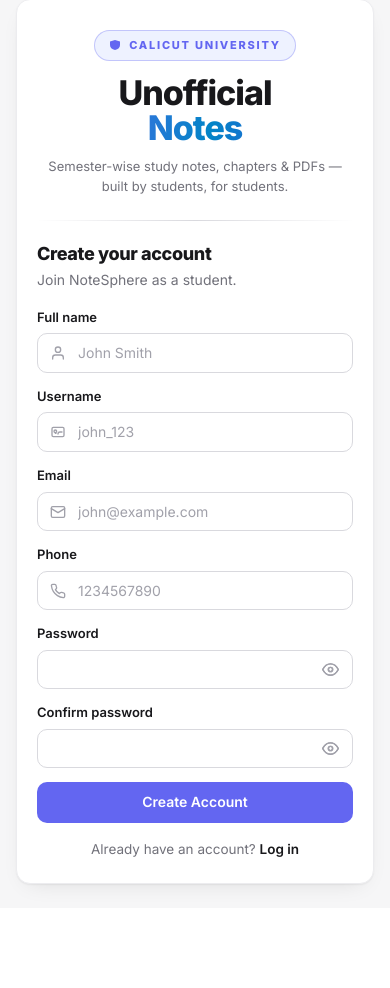
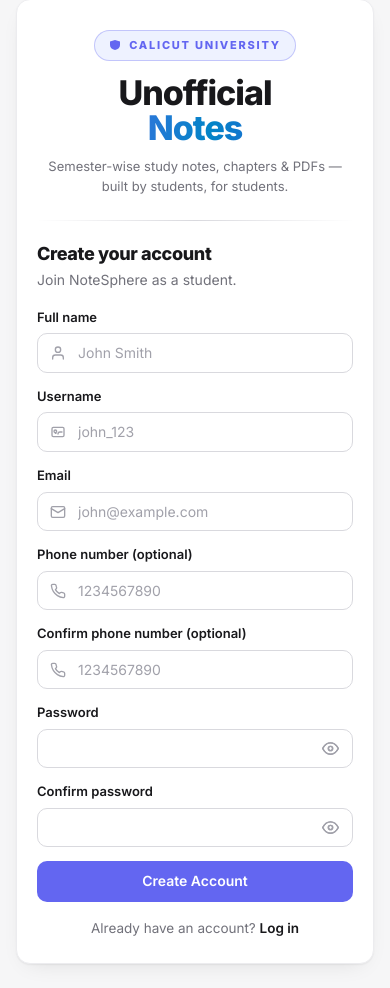
Before and after one commit to ameenul-hashim/notesphere, a Django app: page /signup/ in a window 390 px wide. Shown: the part 61-1049 px from the top of the page. Before the commit the page ends 956 px from the top, so only its background shows below. Run offline with Django 5.2, Linux system fonts and the light colour scheme; some libraries are stand-ins or nearby versions.

Commit message:
feat: make phone optional with unique check and confirmation

```diff
--- a/apps/accounts/forms.py
+++ b/apps/accounts/forms.py
@@ -42,9 +42,15 @@ class SignUpForm(forms.Form):
         error_messages={"required": "Email is required.", "invalid": "Invalid email address."},
     )
     phone = forms.CharField(
+        label="Phone number (optional)",
+        required=False,
         widget=forms.TextInput(attrs={"class": INPUT_CLASS, "placeholder": "1234567890", "maxlength": "10"}),
         validators=[validate_phone],
-        error_messages={"required": "Phone number is required."},
+    )
+    confirm_phone = forms.CharField(
+        label="Confirm phone number (optional)",
+        required=False,
+        widget=forms.TextInput(attrs={"class": INPUT_CLASS, "placeholder": "1234567890", "maxlength": "10"}),
     )
     password = forms.CharField(
         widget=forms.PasswordInput(attrs={"class": INPUT_CLASS, "data-toggle": "password"}),
@@ -70,6 +76,8 @@ class SignUpForm(forms.Form):
 
     def clean_phone(self):
         phone = self.cleaned_data.get("phone")
+        if not phone:
+            return None
         if User.objects.filter(phone=phone).exists():
             raise ValidationError("Phone number already exists.")
         return phone
@@ -80,6 +88,13 @@ class SignUpForm(forms.Form):
         confirm_password = cleaned.get("confirm_password")
         if password and confirm_password and password != confirm_password:
             raise ValidationError("Passwords do not match.")
+        phone = cleaned.get("phone")
+        confirm_phone = cleaned.get("confirm_phone")
+        if phone:
+            if not confirm_phone:
+                self.add_error("confirm_phone", "Please confirm your phone number.")
+            elif phone != confirm_phone:
+                self.add_error("confirm_phone", "Phone numbers do not match.")
         return cleaned
 
     def save(self):
@@ -274,9 +289,10 @@ class AdminProfileForm(forms.ModelForm):
         error_messages={"required": "Email is required.", "invalid": "Invalid email address."},
     )
     phone = forms.CharField(
+        label="Phone number (optional)",
+        required=False,
         widget=forms.TextInput(attrs={"class": INPUT_CLASS, "placeholder": "1234567890", "maxlength": "10"}),
         validators=[validate_phone],
-        error_messages={"required": "Phone number is required."},
     )
 
     class Meta:
@@ -303,6 +319,8 @@ class AdminProfileForm(forms.ModelForm):
 
     def clean_phone(self):
         phone = self.cleaned_data.get("phone")
+        if not phone:
+            return None
         queryset = User.objects.filter(phone=phone)
         if self.instance.pk is not None:
             queryset = queryset.exclude(pk=self.instance.pk)
@@ -319,9 +337,10 @@ class StudentContactForm(forms.ModelForm):
         error_messages={"required": "Email is required.", "invalid": "Invalid email address."},
     )
     phone = forms.CharField(
+        label="Phone number (optional)",
+        required=False,
         widget=forms.TextInput(attrs={"class": INPUT_CLASS, "placeholder": "1234567890", "maxlength": "10"}),
         validators=[validate_phone],
-        error_messages={"required": "Phone number is required."},
     )
 
     class Meta:
@@ -339,6 +358,8 @@ class StudentContactForm(forms.ModelForm):
 
     def clean_phone(self):
         phone = self.cleaned_data.get("phone")
+        if not phone:
+            return None
         queryset = User.objects.filter(phone=phone)
         if self.instance.pk is not None:
             queryset = queryset.exclude(pk=self.instance.pk)
--- a/apps/accounts/models.py
+++ b/apps/accounts/models.py
@@ -49,7 +49,7 @@ class User(AbstractUser):
 
     full_name = models.CharField(max_length=100)
     email = models.EmailField(unique=True)
-    phone = models.CharField(max_length=10, unique=True)
+    phone = models.CharField(max_length=10, unique=True, null=True, blank=True)
     role = models.CharField(max_length=10, choices=Role.choices, default=Role.STUDENT)
     status = models.CharField(max_length=10, choices=Status.choices, default=Status.ACTIVE)
     theme = models.CharField(
@@ -85,7 +85,7 @@ class User(AbstractUser):
     objects = UserManager()
 
     USERNAME_FIELD = "username"
-    REQUIRED_FIELDS = ["email", "phone", "full_name"]
+    REQUIRED_FIELDS = ["email", "full_name"]
 
     class Meta:
         ordering = ["-created_at"]
--- a/apps/accounts/validators.py
+++ b/apps/accounts/validators.py
@@ -36,7 +36,7 @@ def validate_username(value):
 
 def validate_phone(value):
     if not value or not value.strip():
-        raise ValidationError("Phone number is required.")
+        return
     if not re.fullmatch(r"\d{10}", value):
         raise ValidationError("Phone number must contain exactly 10 digits.")
 
--- a/apps/accounts/views.py
+++ b/apps/accounts/views.py
@@ -254,6 +254,7 @@ def student_support(request):
             messages.error(request, "Please fill out both subject and description.")
         else:
             support_email = getattr(settings, "SUPPORT_EMAIL", getattr(settings, "EMAIL_HOST_USER", ""))
+            phone_display = request.user.phone or "-"
 
             text_body = (
                 f"Support Request from Student\n"
@@ -261,7 +262,7 @@ def student_support(request):
                 f"Name     : {request.user.full_name}\n"
                 f"Username : {request.user.username}\n"
                 f"Email    : {request.user.email}\n"
-                f"Phone    : {request.user.phone}\n"
+                f"Phone    : {phone_display}\n"
                 f"{'=' * 40}\n\n"
                 f"Subject  : {subject}\n\n"
                 f"Message:\n{message_text}"
@@ -273,7 +274,7 @@ def student_support(request):
     <tr><td style="padding:4px 0;"><strong>Name</strong></td><td>{request.user.full_name}</td></tr>
     <tr><td style="padding:4px 0;"><strong>Username</strong></td><td>@{request.user.username}</td></tr>
     <tr><td style="padding:4px 0;"><strong>Email</strong></td><td>{request.user.email}</td></tr>
-    <tr><td style="padding:4px 0;"><strong>Phone</strong></td><td>{request.user.phone}</td></tr>
+    <tr><td style="padding:4px 0;"><strong>Phone</strong></td><td>{phone_display}</td></tr>
     <tr><td style="padding:4px 0;"><strong>Subject</strong></td><td>{subject}</td></tr>
   </table>
   <div style="background:#f3f4f6;border-radius:6px;padding:16px;">
--- a/templates/accounts/signup.html
+++ b/templates/accounts/signup.html
@@ -15,6 +15,7 @@
       {% include "_field.html" with field=form.username icon="id" %}
       {% include "_field.html" with field=form.email icon="mail" %}
       {% include "_field.html" with field=form.phone icon="phone" %}
+      {% include "_field.html" with field=form.confirm_phone icon="phone" %}
       {% include "_field.html" with field=form.password icon="lock" %}
       {% include "_field.html" with field=form.confirm_password icon="lock" %}
     </div>
```
Also changed, not shown: apps/accounts/managers.py (+6 -6 lines), apps/accounts/migrations/0013_alter_user_phone.py (added).
